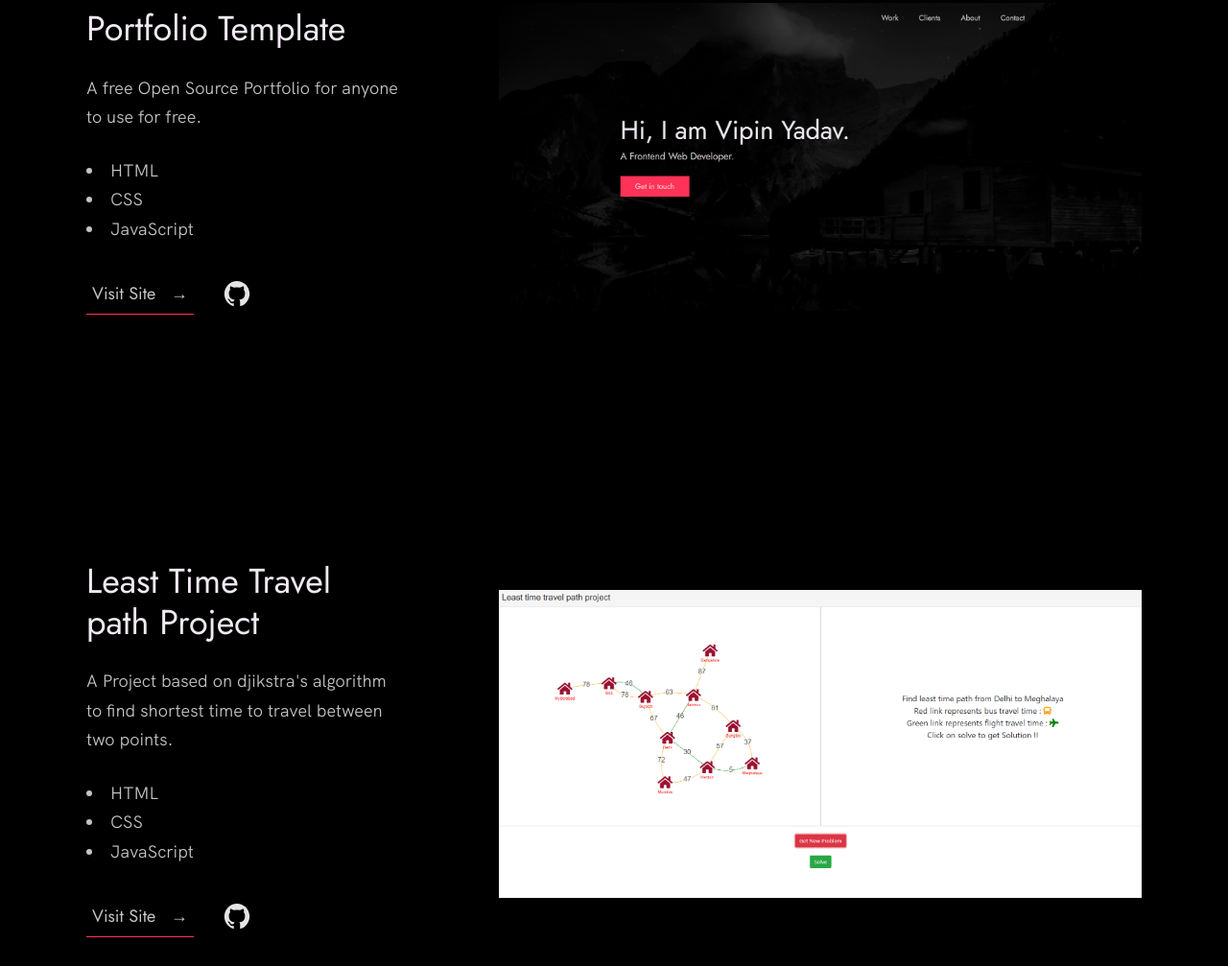
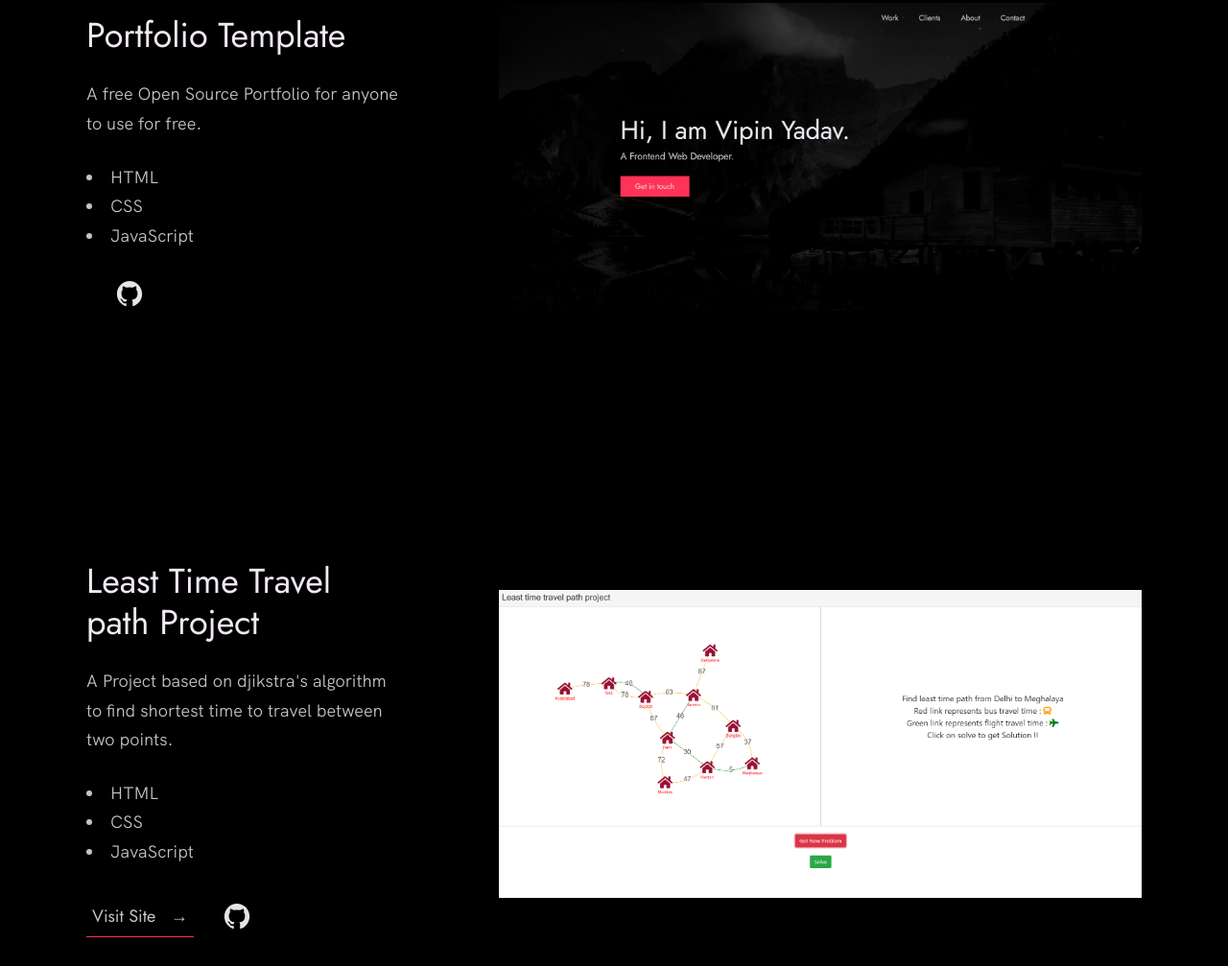
Before and after one commit to vipinyadavz/PORTFOLIO, a plain HTML site: page index.html in a window 1280 px wide. Shown: the part 1065-2072 px from the top of the page at 96% size. Drawn offline with Linux system fonts and the light colour scheme.

Commit message:
index.html

```diff
--- a/index.html
+++ b/index.html
@@ -72,9 +72,6 @@
               </ul>
 
               <div class="work__links">
-                <a href="https://nisar.surge.sh" target="_blank" class="link__text">
-                  Visit Site <span>&rarr;</span>
-                </a>
                 <a href="https://github.com/vipinyadavz/PORTFOLIO" title="View Source Code" target="_blank">
                   <img src="./images/github.svg" class="work__code" alt="GitHub">
                 </a>
```
